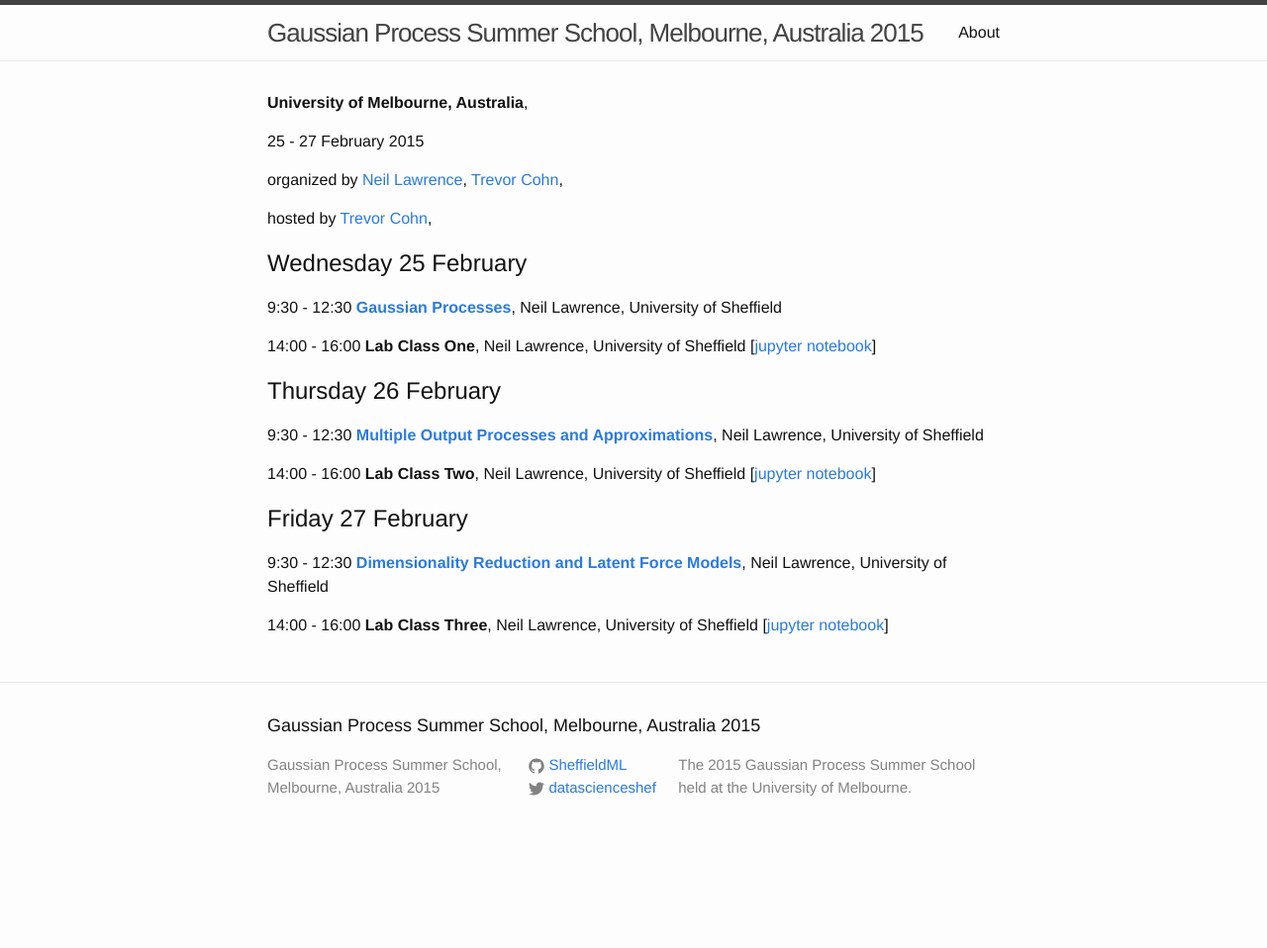
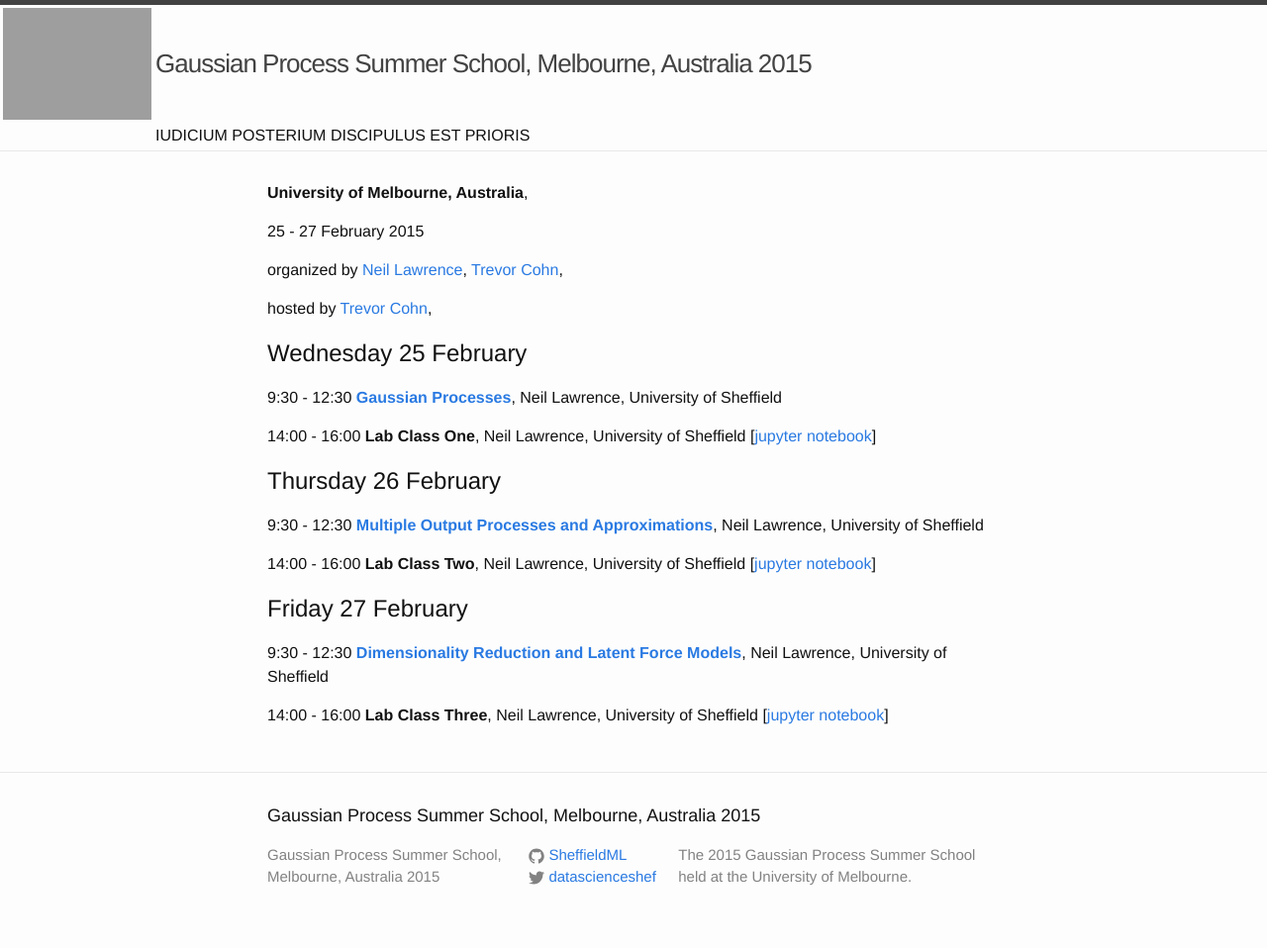
Before and after one commit to gpschool/gprs15b, a Jekyll site: the page built from index.md, in a window 1280 px wide. Shown: the whole page at 99% size. Built offline with Jekyll 4.4.1, drawn with Linux system fonts in a browser that asks for light colours; before the commit the page ends 900 px from its top, so only the background shows below that.

Commit message:
Update workshop header.

```diff
--- a/_includes/header.html
+++ b/_includes/header.html
@@ -1,8 +1,29 @@
 <header class="site-header">
+  <table summary="Header Table"><tr>
+      <td id="headerLeft">
+	<div id="headerCrest">
+    <a href="{{ site.url }}/"><img src="{{ site.url }}/gpss_logo.svg" width="150" alt="Logo" /></a>
+	</div>
+      </td>
+      <td id="headerRight">
+	<!-- page heading  -->
+	<div id="headerTitle">
+	  <a class="site-title" href="{{ site.baseurl }}/">{{ site.title }}</a>
+	</div>
+      </td>
+      </tr>
+      <tr>
+      <td>
+      </td>
+      <td>
+      	  <div class="site-sub-title">IUDICIUM POSTERIUM DISCIPULUS EST PRIORIS</div>
+	<!-- // page heading -->
+      </td>
+    </tr>
+  </table>
 
   <div class="wrapper">
 
-    <a class="site-title" href="{{ site.baseurl }}/">{{ site.title }}</a>
 
     <nav class="site-nav">
       <a href="#" class="menu-icon">
@@ -14,8 +35,9 @@
       </a>
 
       <div class="trigger">
+	<!--<a class="page-link" href="{{ site.url }}">Home</a>-->
         {% for page in site.pages %}
-          {% if page.title %}
+          {% if page.main %}
           <a class="page-link" href="{{ page.url | prepend: site.baseurl }}">{{ page.title }}</a>
           {% endif %}
         {% endfor %}
```
